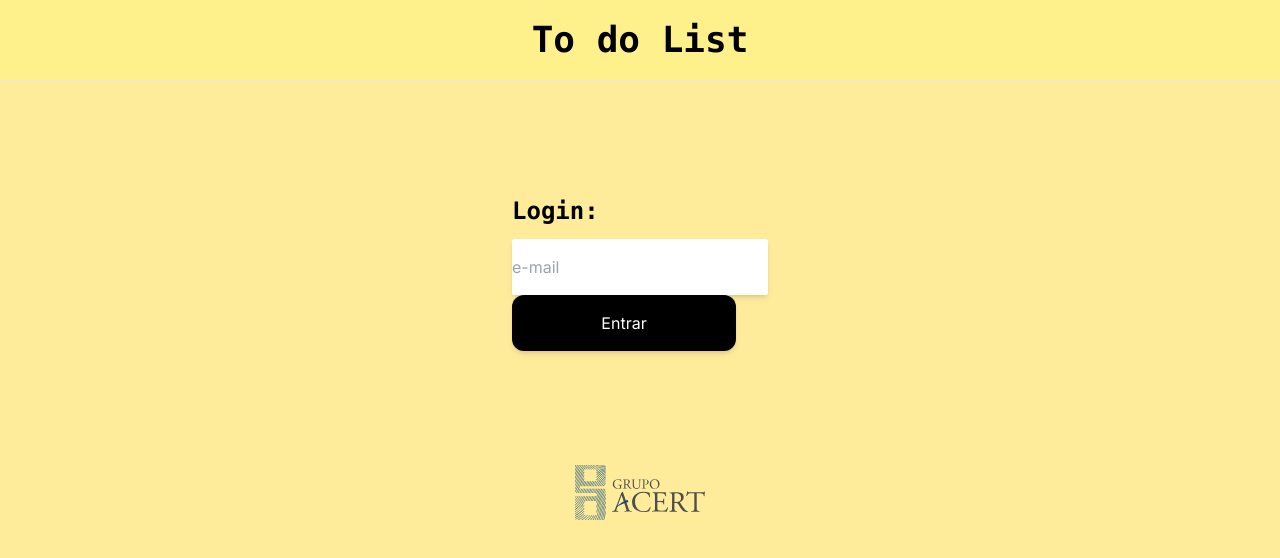
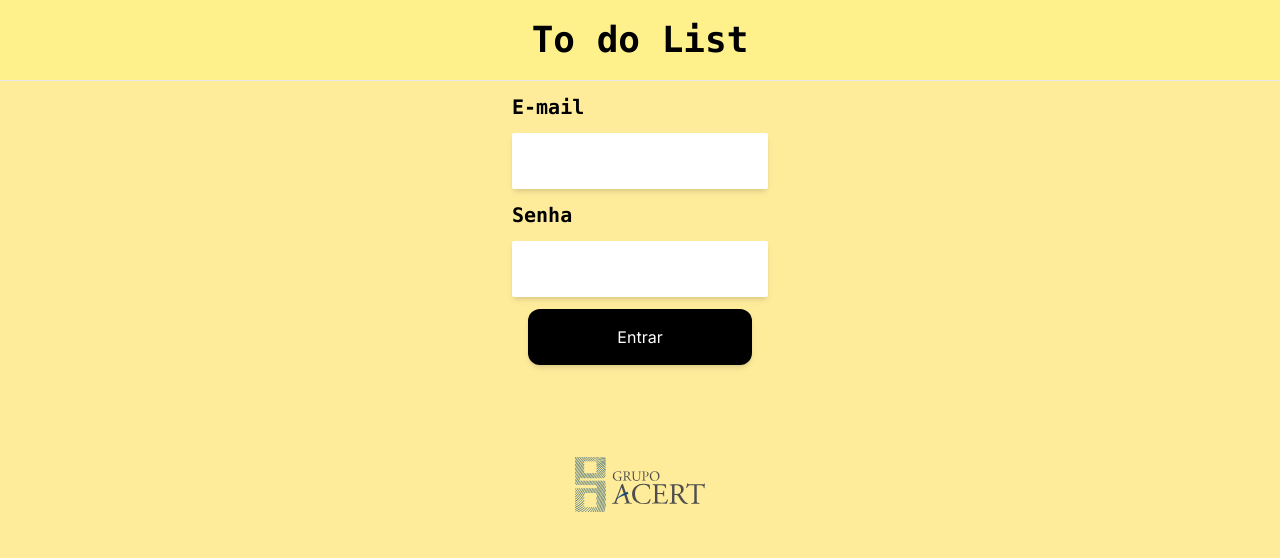
Before and after one commit to DaniloD30/to-do-list-tailwind-nextjs, a Next.js app: page / in a window 1280 px wide. Shown: the top 558 px of the page. Built offline with nearby package versions, Linux system fonts and the light colour scheme.

Commit message:
feat: refactor for components

```diff
--- /dev/null
+++ b/src/app/components/FormLogin/index.tsx
@@ -0,0 +1,79 @@
+"use client";
+import { useForm } from "react-hook-form";
+import { z } from "zod";
+import { zodResolver } from "@hookform/resolvers/zod";
+import { v4 as uuidv4 } from "uuid";
+
+const schema = z.object({
+  id: z.string(),
+  email: z
+    .string()
+    .trim()
+    .email({ message: "E-mail inválido" })
+    .min(1, { message: "Obrigatório*" }),
+  pass: z.string().trim().min(1, { message: "Obrigatório*" }),
+});
+
+type FormDataProps = z.infer<typeof schema>;
+
+export const FormLogin = () => {
+  const {
+    handleSubmit,
+    register,
+    formState: { errors },
+  } = useForm<FormDataProps>({
+    mode: "all",
+    criteriaMode: "all",
+    resolver: zodResolver(schema),
+    defaultValues: {
+      id: uuidv4(),
+      email: "",
+      pass: "",
+    },
+  });
+
+  const onSubmitForm = () => {
+    //TODO: Salvar o objeto user no contexto
+  };
+
+  return (
+    <form
+      className="flex flex-col max-h-[25%] p-3 mb-20 gap-3 justify-center items-center"
+      onSubmit={handleSubmit(onSubmitForm)}
+    >
+      <div className="flex flex-col">
+        <label className="font-mono text-black text-xl font-bold mb-3">
+          E-mail
+        </label>
+        <input
+          {...register("email")}
+          type="text"
+          className="w-64 h-14 rounded-sm bg-white text-black shadow-md"
+          maxLength={255}
+        />
+        {errors.email && <p className="text-black">{errors.email.message}</p>}
+      </div>
+      <div className="flex flex-col">
+        <label className="font-mono text-black text-xl font-bold mb-3">
+          Senha
+        </label>
+        <input
+          {...register("pass")}
+          type="password"
+          className="w-64 h-14 rounded-sm bg-white text-black shadow-md"
+          maxLength={64}
+        />
+        {errors.pass && <p className="text-black">{errors.pass.message}</p>}
+      </div>
+      <div>
+        <button
+          className="w-56 h-14
+        rounded-xl bg-black shadow-md hover:bg-slate-500 disabled:cursor-not-allowed"
+          disabled={Boolean(errors.email) || Boolean(errors.pass)}
+        >
+          Entrar
+        </button>
+      </div>
+    </form>
+  );
+};
--- a/src/app/page.tsx
+++ b/src/app/page.tsx
@@ -1,19 +1,10 @@
-import Image from "next/image";
+import { FormLogin } from "./components/FormLogin";
 import LayoutContainer from "./components/Layouts";
 
 export default function Home() {
   return (
     <LayoutContainer>
-      <div className="flex flex-col h-96 justify-center">
-        <p className="font-mono text-black text-2xl font-bold mb-3">Login:</p>
-        <input
-          placeholder="e-mail"
-          className="w-64 h-14 rounded-sm bg-white shadow-md"
-        ></input>
-        <button className="w-56 h-14 rounded-xl bg-black shadow-md hover:bg-slate-500">
-          Entrar
-        </button>
-      </div>
+      <FormLogin />
     </LayoutContainer>
   );
 }
```
